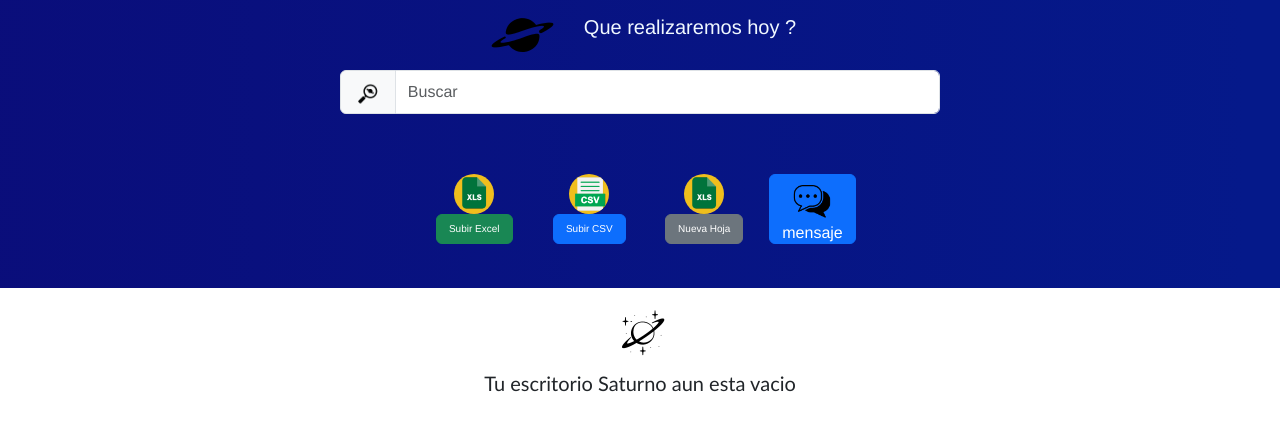
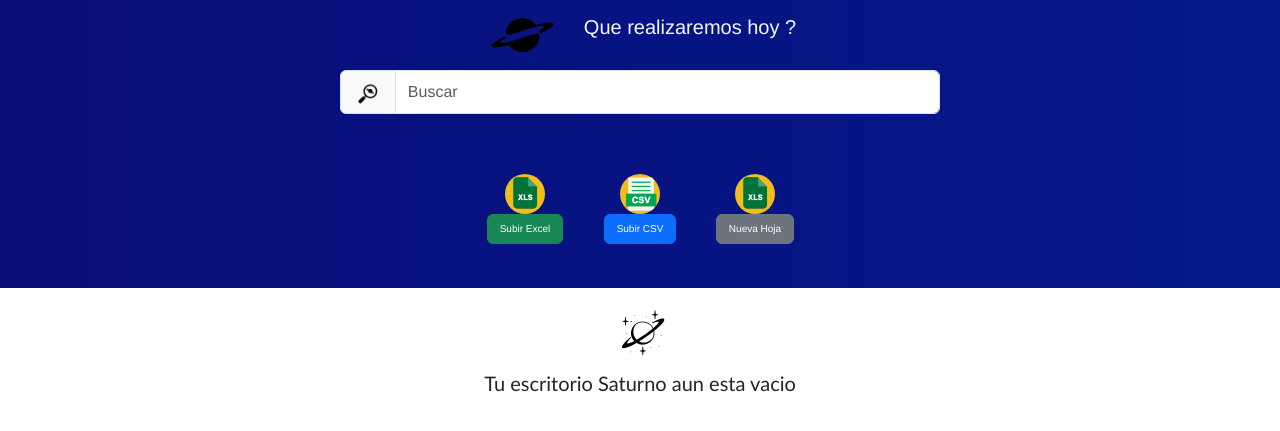
Before and after one commit to yukio-kayaba/cdvo-excel2, a PHP site: page /CDVO-EXCEL2/ in a window 1280 px wide. Shown: the part 70-501 px from the top of the page. Run offline with PHP 8.4, Linux system fonts and the light colour scheme; the visitor is signed in with stand-in values (Sample User, id 1); data that the repository does not hold is empty; some libraries are stand-ins or nearby versions.

Commit message:
realizando cambios, pero existe errores en los mensajes

```diff
--- a/vista/principal.php
+++ b/vista/principal.php
@@ -63,10 +63,11 @@
               Nueva Hoja
             </p>
         </label>
-        <button type="button" class="btn btn-primary boton_mensaje_date" data-bs-toggle="modal" data-bs-target="#exampleModal" data-bs-whatever="@mdo">
+        <!-- INHABILITADO TEMPORALMENTE -->
+        <!-- <button type="button" class="btn btn-primary boton_mensaje_date" data-bs-toggle="modal" data-bs-target="#exampleModal" data-bs-whatever="@mdo">
           <img src="<?php echo url;?>/vista/img/graficos/mensaje.png" alt="" width="40px">
           <p>mensaje</p>
-        </button>
+        </button> -->
 
         <!-- <label  id="mensaje_date" class="datos_input_date">
             <p class="btn btn-primary m-0">
```
